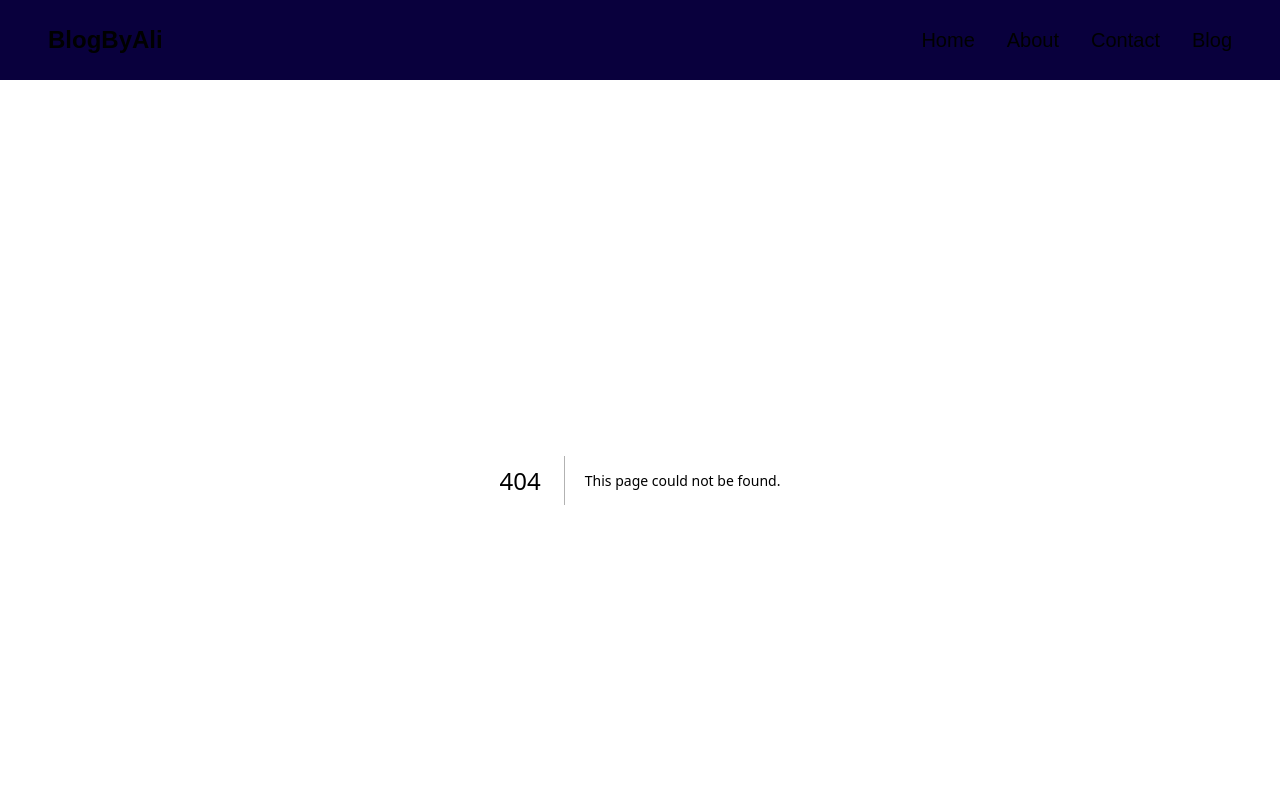
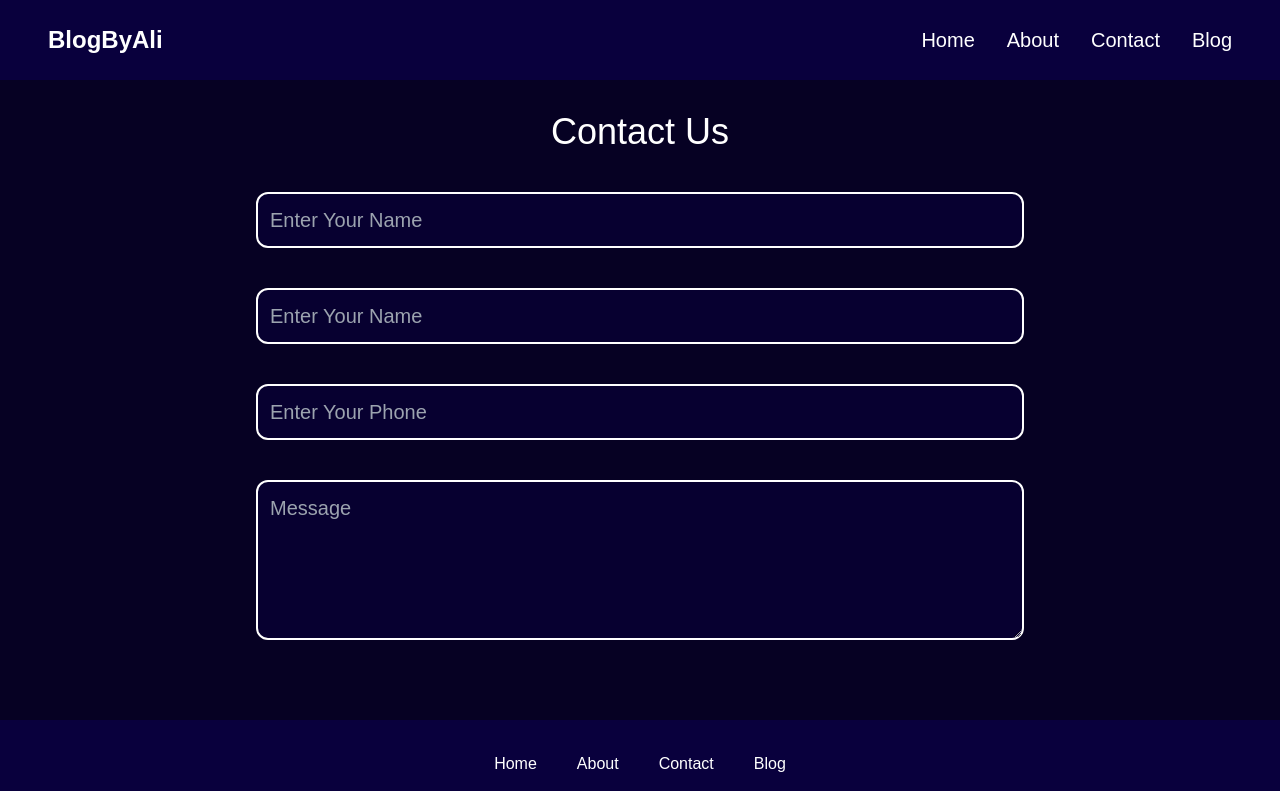
Before and after one commit to muhammadali1631/Blog-Web, a Next.js app: page /contact in a window 1280 px wide. Before the commit this address had no page. Shown: the top 791 px of the page. Built offline with nearby package versions, Linux system fonts and the light colour scheme.

Commit message:
complete

```diff
--- /dev/null
+++ b/app/contact/page.tsx
@@ -0,0 +1,21 @@
+import React from 'react'
+
+const Contact = () => {
+  return (
+    <div>
+        <h1 className='text-center text-4xl mt-8'>Contact Us</h1>
+    <div className='w-[100%] flex justify-center'>
+        <form action="" className='flex flex-col w-[90%] sm:w-[60%]'>
+            <input type="text" className='text-xl mt-10 bg-[#09003d85] p-3 rounded-xl border-2 border-solid border-white' placeholder='Enter Your Name'/>
+            <input type="text" className='text-xl mt-10 bg-[#09003d85] p-3 rounded-xl border-2 border-solid border-white' placeholder='Enter Your Name'/>
+            <input type="text" className='text-xl mt-10 bg-[#09003d85] p-3 rounded-xl border-2 border-solid border-white' placeholder='Enter Your Phone'/>
+
+            <textarea name="" className='h-[20vh] text-xl my-10 mb-20 bg-[#09003d85] p-3 rounded-xl border-2 border-solid border-white' placeholder='Message'></textarea>
+
+        </form>
+    </div>
+    </div>
+  )
+}
+
+export default Contact
--- a/components/footer.tsx
+++ b/components/footer.tsx
@@ -5,10 +5,10 @@ const Footer = () => {
   return (
     <div className='bg-[#09003d] w-full py-5'>
         <ul className='w-full flex justify-center gap-10 py-3'>
-            <Link href=""><li>Home</li></Link>
-            <Link href=""><li>About</li></Link>
-            <Link href=""><li>Contact</li></Link>
-            <Link href=""><li>Blog</li></Link>
+            <Link href="/"><li>Home</li></Link>
+            <Link href="/about"><li>About</li></Link>
+            <Link href="/contact"><li>Contact</li></Link>
+            <Link href="/blogs"><li>Blog</li></Link>
         </ul>
         <p className='text-center'> &#169; CopyRight </p>
     </div>
--- a/components/header.tsx
+++ b/components/header.tsx
@@ -18,7 +18,7 @@ const Header = () => {
 
   return (
     <header className=''>
-        <div className='flex justify-between items-center py-6 px-12 backdrop-blur-md bg-[#09003d]'>
+        <div className='flex justify-between items-center py-6 px-6 sm:px-12 backdrop-blur-md bg-[#09003d]'>
         <Link href='/'><h1 className='text-2xl font-bold'>BlogByAli</h1></Link>
         <nav>
             <ul className='hidden md:flex gap-8 text-xl '>
@@ -36,7 +36,7 @@ const Header = () => {
                 <Link href='/'><li>Home</li></Link>
                 <Link href='/about'><li>About</li></Link>
                 <Link href='/contact'><li>Contact</li></Link>
-                <Link href='/blog'><li>Blog</li></Link>
+                <Link href='/blogs'><li>Blog</li></Link>
             </ul>
         </div>
     </header>
```
